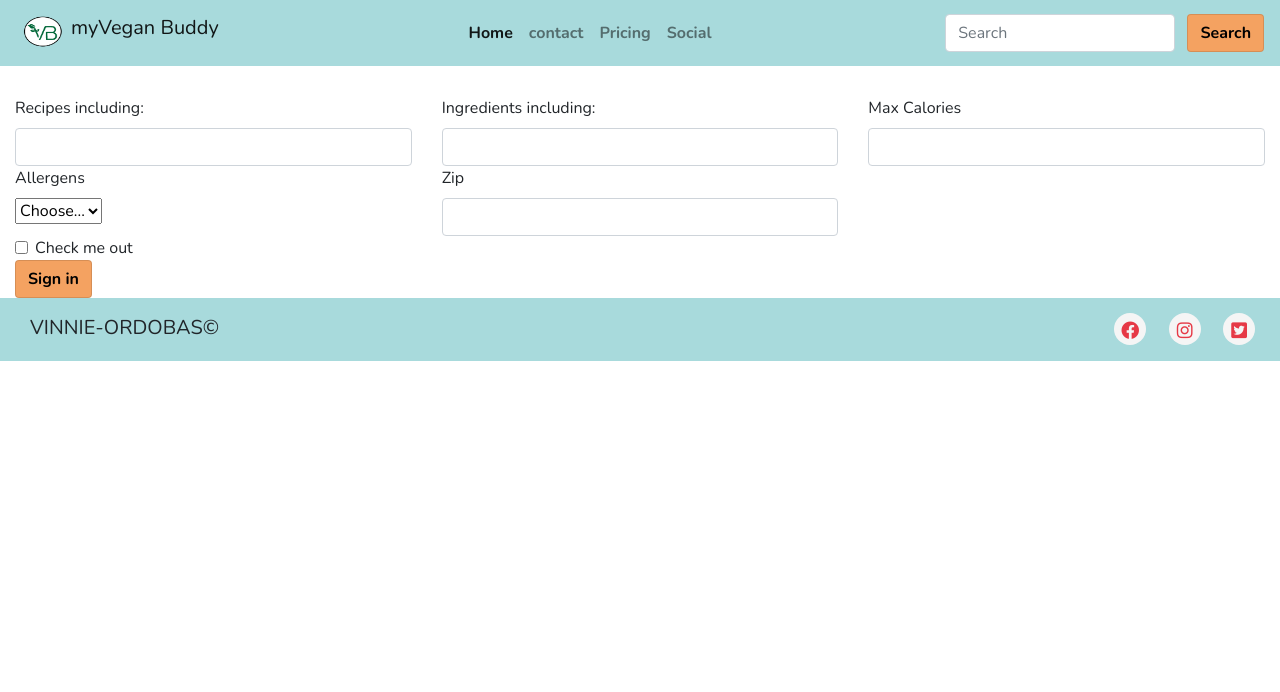
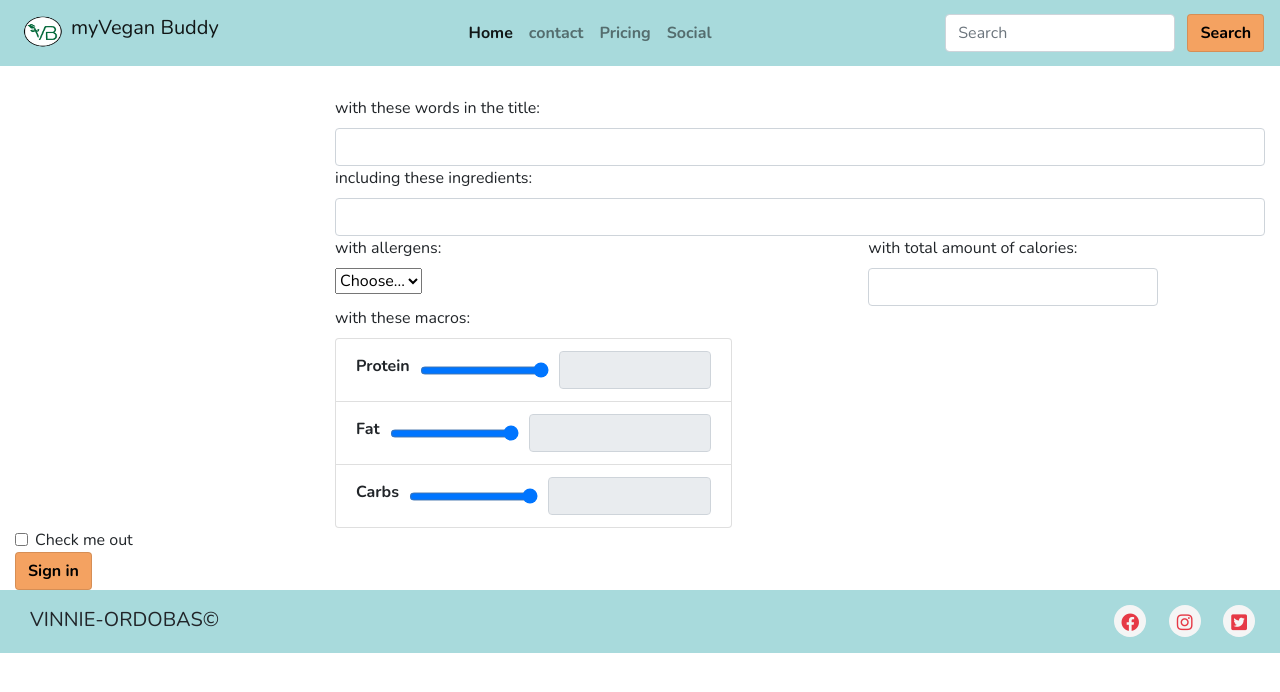
Before and after one commit to Code-Institute-Submissions/Code-Institute-MS2-myVeganBuddy, a plain HTML site: page refined_search.html in a window 1280 px wide. Drawn offline with nearby package versions, Linux system fonts and the light colour scheme; a web font is replaced by a local one.

Commit message:
refined search input group layout created

```diff
--- a/refined_search.html
+++ b/refined_search.html
@@ -38,28 +38,44 @@
         <div class="row">
             <div class="col-12">
                 <form class="row">
-                    <div class="col-md-4 ms-md-auto">
-                        <label for="recipe-form" class="form-label">Recipes including:</label>
-                        <input type="email" class="form-control" id="recipe-form">
+                    <div class="col-md-9 offset-md-3">
+                        <label for="recipe-form" class="form-label">with these words in the title:</label>
+                        <input type="text" class="form-control" id="recipe-form">
                     </div>
-                    <div class="col-md-4 ms-md-auto">
-                        <label for="ingredient-form" class="form-label">Ingredients including:</label>
-                        <input type="password" class="form-control" id="ingredient-form">
+                    <div class="col-md-9 offset-md-3">
+                        <label for="ingredient-form" class="form-label">including these ingredients:</label>
+                        <input type="text" class="form-control" id="ingredient-form">
                     </div>
-                    <div class="col-md-4">
-                        <label for="inputCity" class="form-label">Max Calories</label>
-                        <input type="text" class="form-control" id="inputCity">
-                    </div>
-                    <div class="col-md-4">
-                        <label for="allergens" class="form-label">Allergens</label><br>
+                    <div class="col-md-5 offset-md-3">
+                        <label for="allergens" class="form-label">with allergens:</label><br>
                         <select id="allergens" class="form-select">
                         <option selected>Choose...</option>
                         <option>Gluten</option>
                         </select>
                     </div>
-                    <div class="col-md-4">
-                        <label for="inputZip" class="form-label">Zip</label>
-                        <input type="text" class="form-control" id="inputZip">
+                    <div class="col-md-3">
+                        <label for="inputCity" class="form-label">with total amount of calories:</label>
+                        <input type="text" class="form-control" id="maxCalories">
+                    </div>
+                    <div class="col-md-4 offset-md-3">
+                        <label for="macros" class="form-label">with these macros:</label>
+                        <ul class="list-group" id="macros">
+                            <li class="list-group-item d-flex justify-content-between align-items-center">
+                                <label for="maxProtein" class="form-label">Protein</label>
+                                <input type="range" class="slider" value="100" min="0" max="100" onchange="updateTextInput(this,this.value)">
+                                <input class="form-control slider-output" type="number" aria-label="Disabled input example" disabled id="maxProtein" size="2" value="">
+                            </li>
+                            <li class="list-group-item d-flex justify-content-between align-items-center">
+                                <label for="maxFat" class="form-label">Fat</label>
+                                <input type="range" class="slider" value="100" min="0" max="100" onchange="updateTextInput(this,this.value)">
+                                <input class="form-control slider-output" type="number" aria-label="Disabled input example" disabled id="maxFat" size="2" value="">
+                            </li>
+                            <li class="list-group-item d-flex justify-content-between align-items-center">
+                                <label for="maxCarbs" class="form-label">Carbs</label>
+                                <input type="range" class="slider" value="100" min="0" max="100" onchange="updateTextInput(this,this.value)">
+                                <input class="form-control slider-output" type="number" aria-label="Disabled input example" disabled id="maxCarbs" size="2" value="">
+                            </li>
+                            </ul>
                     </div>
                     <div class="col-12">
                         <div class="form-check">
@@ -70,7 +86,7 @@
                         </div>
                     </div>
                     <div class="col-12">
-                        <button type="submit" class="btn btn-primary">Sign in</button>
+                        <button type="submit" class="btn btn-primary" id="buttonApi">Sign in</button>
                     </div>
                 </form>
             </div>
@@ -138,5 +154,6 @@
         </div>
     </footer>
     <script src="https://cdn.jsdelivr.net/npm/bootstrap@5.0.0-beta1/dist/js/bootstrap.bundle.min.js" integrity="sha384-ygbV9kiqUc6oa4msXn9868pTtWMgiQaeYH7/t7LECLbyPA2x65Kgf80OJFdroafW" crossorigin="anonymous"></script>
+    <script type="text/javascript" src="assets/js/main.js"></script>
 </body>
 </html>
```
